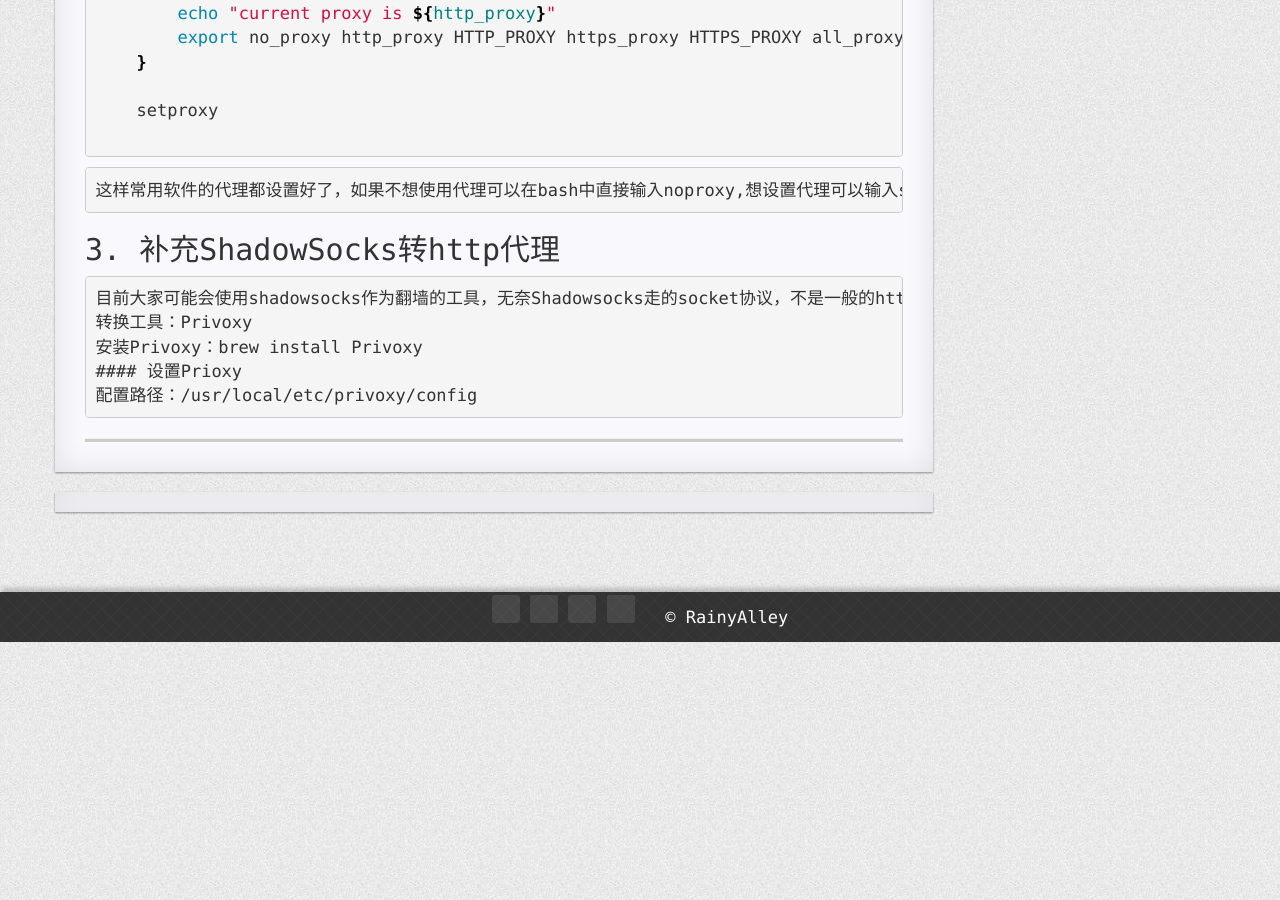
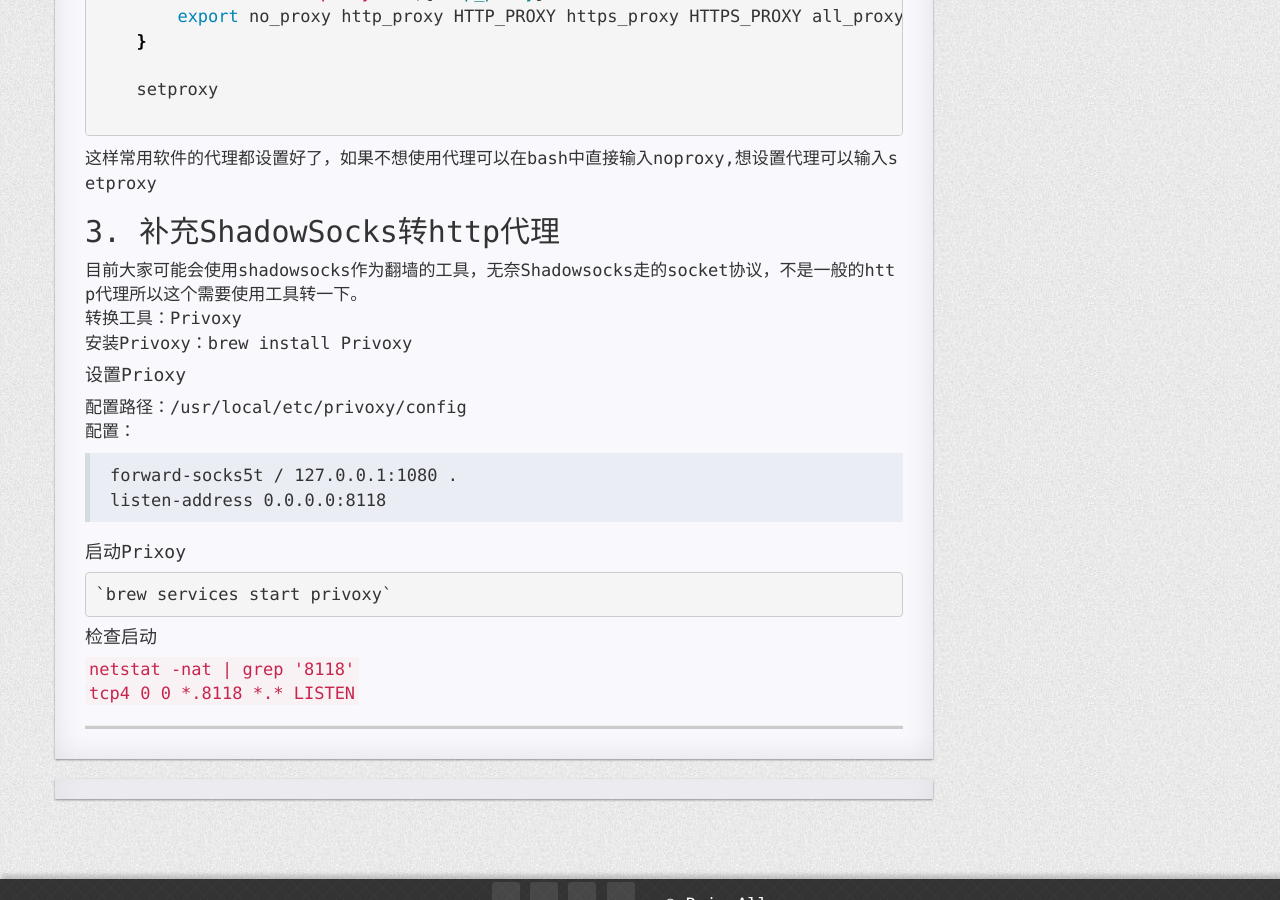
Before and after one commit to vivlanwong/Vemex, a Jekyll site: the page built from _posts/2016-11-29-Mac下位Bash命令设置代理.MD, in a window 1280 px wide and 900 px high, scrolled down 1485 px. Built offline with Jekyll 4.4.1, drawn with Linux system fonts in a browser that asks for light colours; nearby versions of some CDN libraries; comment, search, counter and statistics services are not loaded; a style sheet for code colours, icons or effects is not loaded.

Commit message:
doc:update

```diff
--- a/_posts/2016-11-29-Mac下位Bash命令设置代理.MD
+++ b/_posts/2016-11-29-Mac下位Bash命令设置代理.MD
@@ -10,7 +10,7 @@ categories: Mac环境
 
 ## 1. 寻找可用的Http代理
 
-	这个不用说，开发必备的翻墙技能
+这个不用说，开发必备的翻墙技能
 
 ## 2. 设置Bash命令的代理
 
@@ -59,12 +59,23 @@ categories: Mac环境
 
     setproxy
 	{% endhighlight %}
-	这样常用软件的代理都设置好了，如果不想使用代理可以在bash中直接输入noproxy,想设置代理可以输入setproxy
+
+这样常用软件的代理都设置好了，如果不想使用代理可以在bash中直接输入noproxy,想设置代理可以输入setproxy
 
 ## 3. 补充ShadowSocks转http代理
 
-	目前大家可能会使用shadowsocks作为翻墙的工具，无奈Shadowsocks走的socket协议，不是一般的http代理所以这个需要使用工具转一下。
-	转换工具：Privoxy
-	安装Privoxy：brew install Privoxy
-	#### 设置Prioxy
-	配置路径：/usr/local/etc/privoxy/config
+目前大家可能会使用shadowsocks作为翻墙的工具，无奈Shadowsocks走的socket协议，不是一般的http代理所以这个需要使用工具转一下。
+转换工具：Privoxy
+安装Privoxy：brew install Privoxy
+#### 设置Prioxy
+配置路径：/usr/local/etc/privoxy/config
+配置：
+> forward-socks5t   /               127.0.0.1:1080 .
+> listen-address 0.0.0.0:8118
+
+#### 启动Prixoy
+    `brew services start privoxy`
+
+#### 检查启动
+`netstat -nat | grep '8118'`
+`tcp4       0      0  *.8118                 *.*                    LISTEN  `
```
